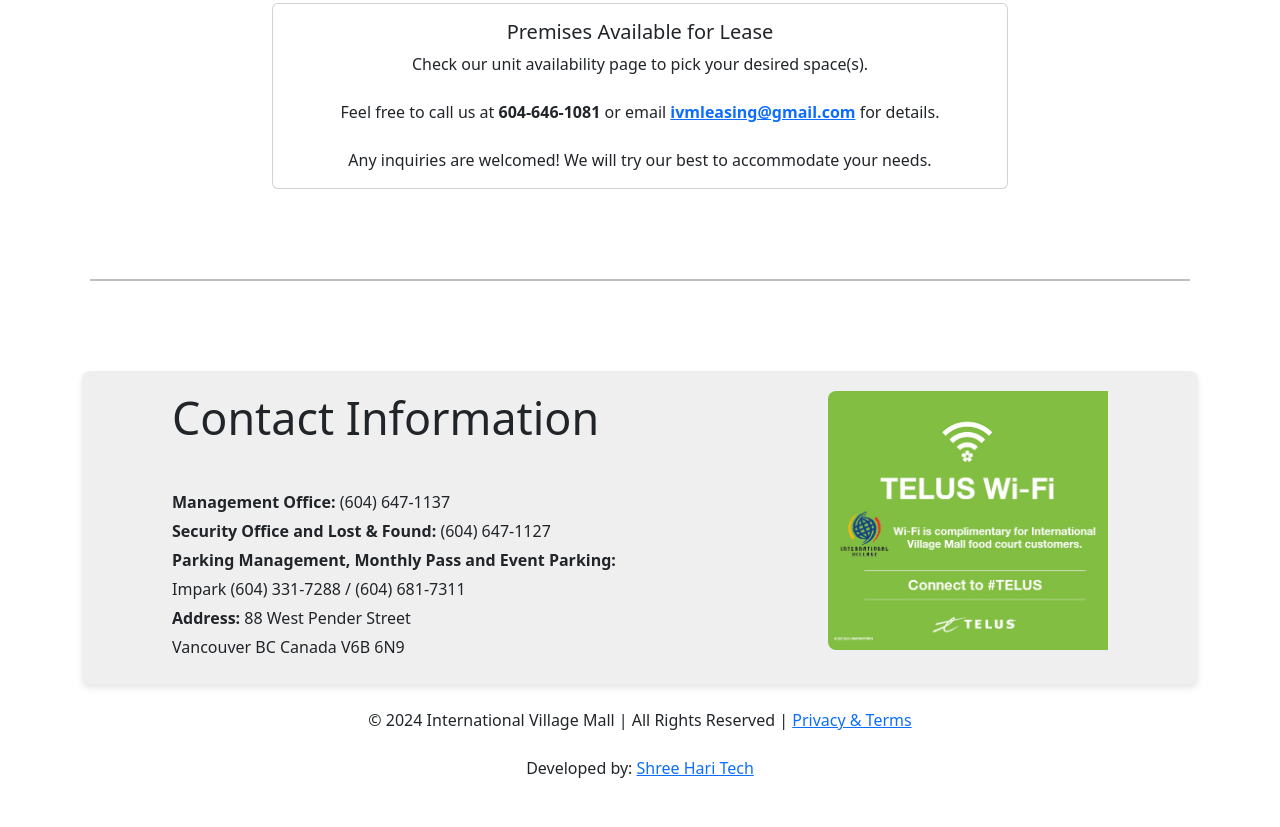
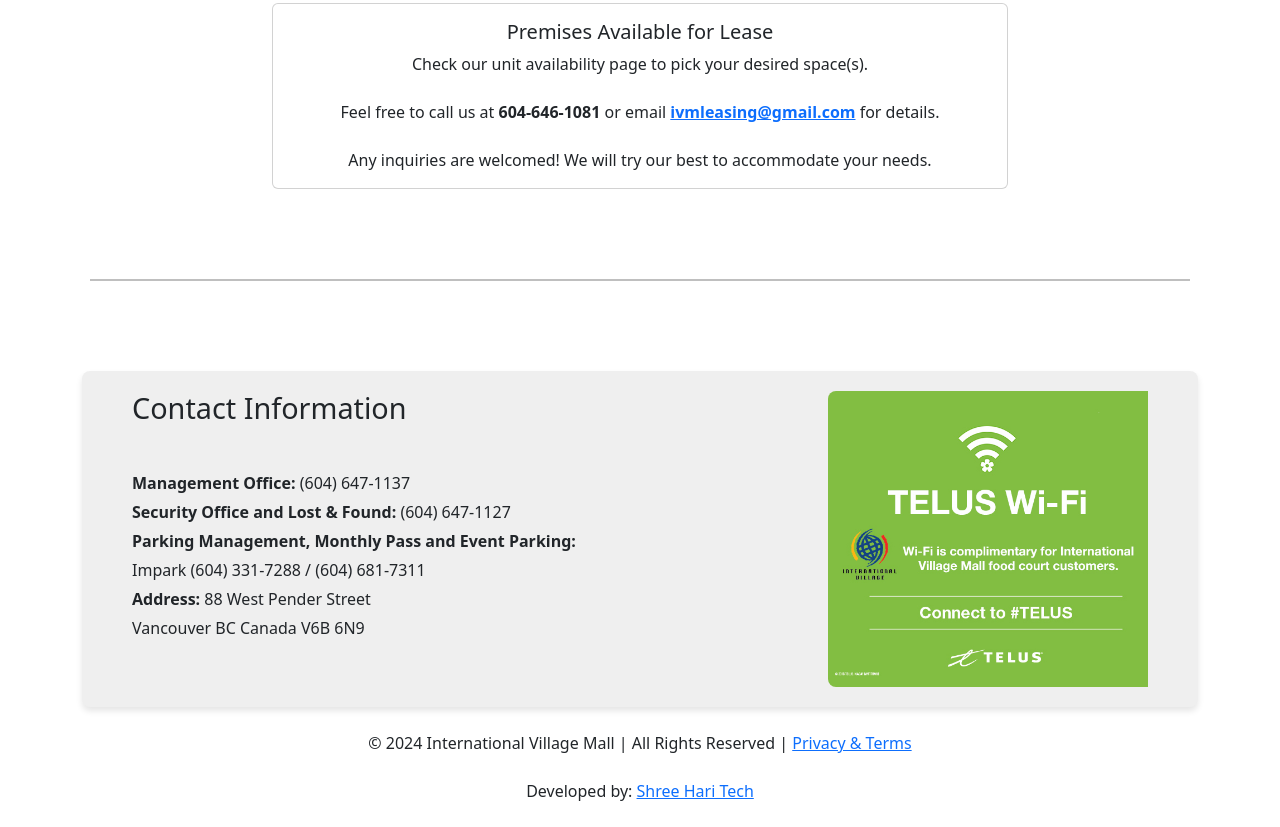
Before and after one commit to ShreeHariTech/Internation-Village-Mall, a plain HTML site: page index.html in a window 1280 px wide. Shown: the part 1944-2771 px from the top of the page. Before the commit the page ends 2748 px from the top, so only its background shows below. Drawn offline with nearby package versions, Linux system fonts and the light colour scheme; a web font is replaced by a local one.

Commit message:
Add files via upload

```diff
--- a/index.html
+++ b/index.html
@@ -145,7 +145,7 @@
 
     .contact-info-card .card-body {
       flex: 1;
-      padding-left: 70px;
+      padding-left: 30px;
     }
 
     .contact-info-card img {
@@ -154,11 +154,11 @@
       max-width: 350px; /* Set max width for image */
       object-fit: cover;
       border-radius: 8px;
-      padding-right: 70px;
+      padding-right: 30px;
     }
 
     .contact-box h3 {
-      font-size: 2.8rem;
+      font-size: 1.8rem;
       margin-bottom: 45px;
     }
 
```
